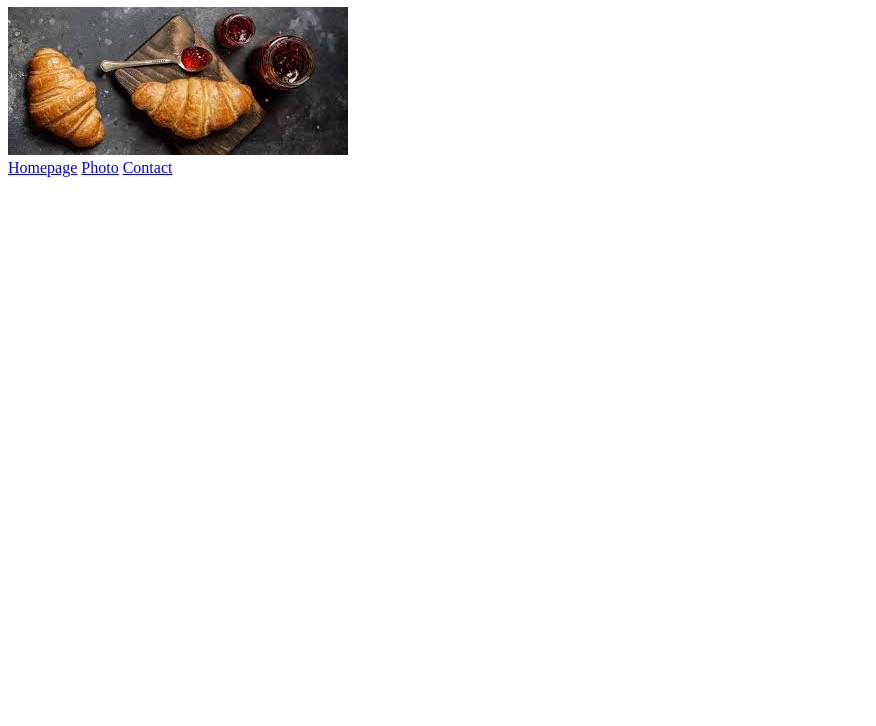
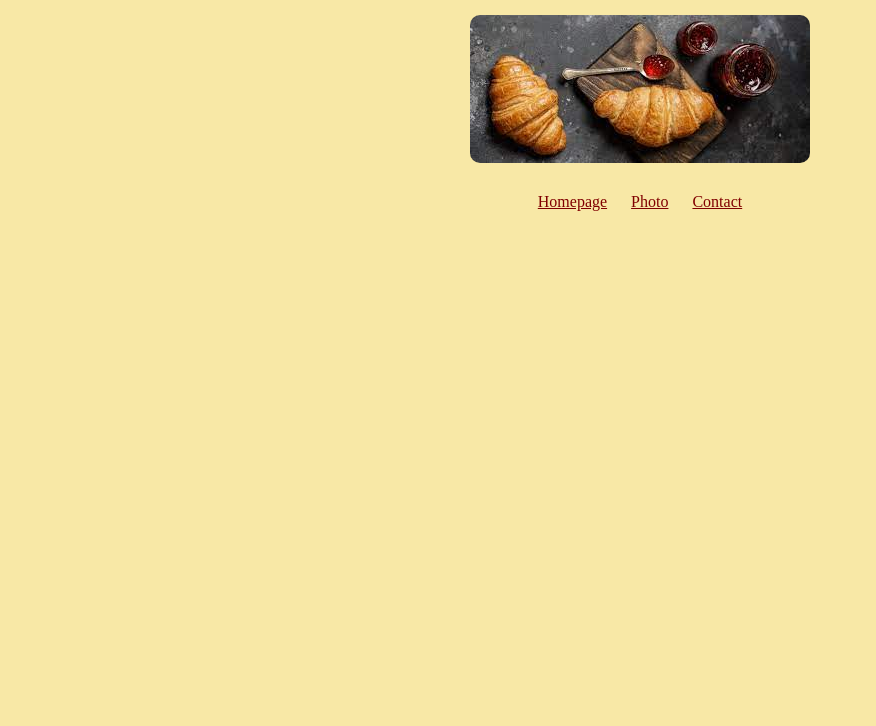
Before and after one commit to mim-nikoo/Croissant, a plain HTML site: page photo.html in a window 1280 px wide. Shown: the part 74-800 px from the top of the page, without its empty margins (0-876 px from the left). Drawn offline with Linux system fonts and the light colour scheme.

Commit message:
Added CSS to all the pages

```diff
--- a/photo.html
+++ b/photo.html
@@ -3,11 +3,12 @@
   <head>
     <meta charset="UTF-8" />
     <meta name="viewport" content="width=device-width, initial-scale=1.0" />
+    <link rel="stylesheet" href="src/style.css" />
     <title>Photo</title>
   </head>
   <body>
     <h1>🥐 A picture of a croissant</h1>
-    <img src="/src/images.jpg" alt="croissant photo" />
+    <img src="/src/images.jpg" alt="croissant photo" class="croissant-photo" />
     <footer>
       <a href="/" title="Home">Homepage</a>
       <a href="/photo.html" title="Photo">Photo</a>
--- a/src/style.css
+++ b/src/style.css
@@ -0,0 +1,19 @@
+body {
+  background: #f8e8a6;
+}
+h1,
+p,
+footer {
+  text-align: center;
+}
+
+footer a {
+  margin: 0 10px;
+  color: rgb(128, 0, 0);
+}
+.croissant-photo {
+  max-width: 100%;
+  border-radius: 10px;
+  display: block;
+  margin: 30px auto;
+}
```
Also changed, not shown: contact.html (+1 -0 lines), index.html (+1 -0 lines).
